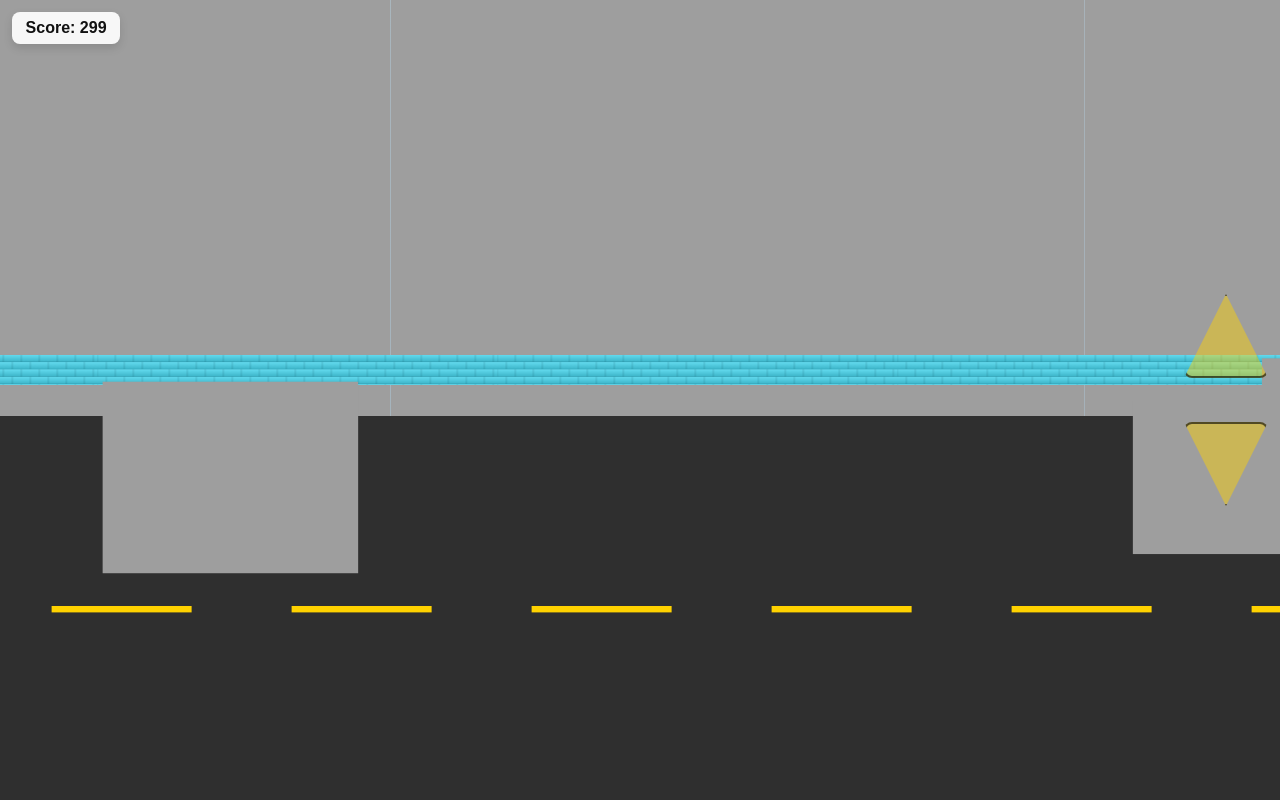
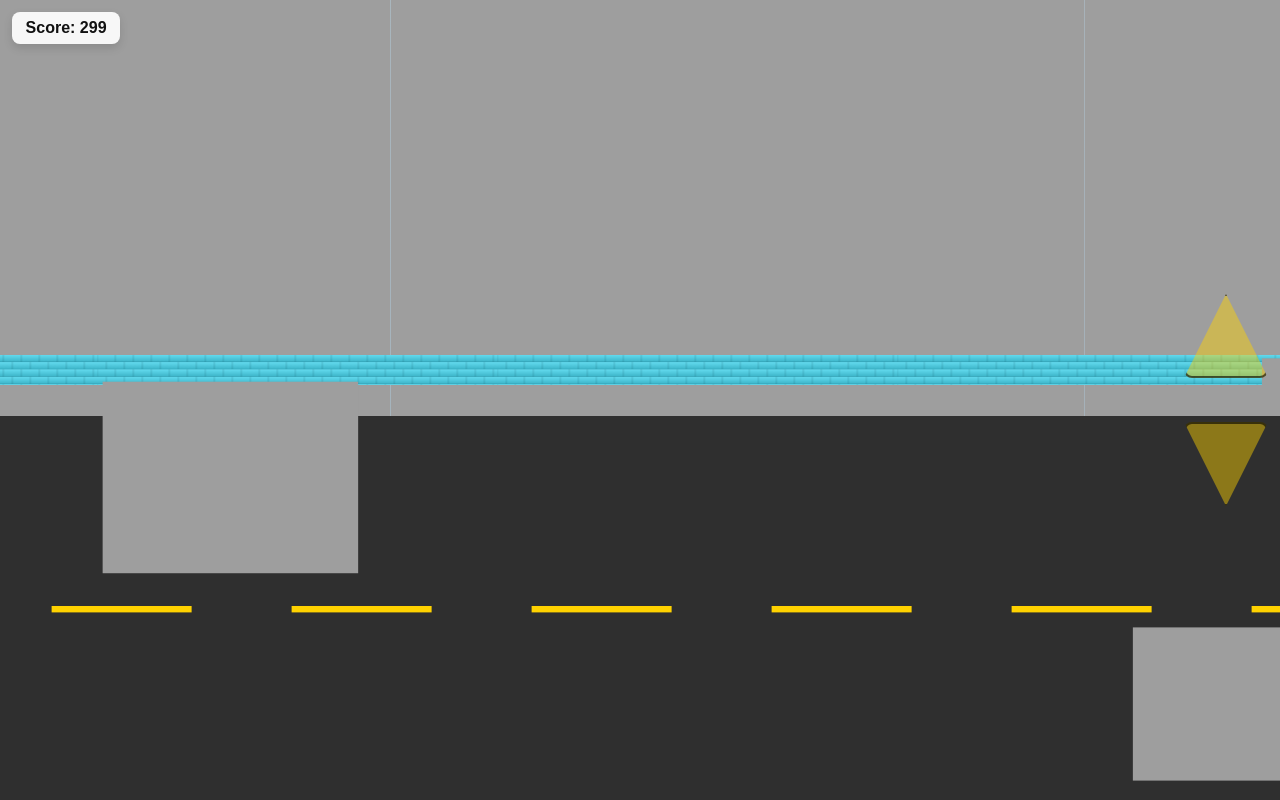
Before and after one commit to mktgruposampaio-svg/schoolbusfornelle, a plain HTML site: page index.html in a window 1280 px wide. Drawn offline with Linux system fonts and the light colour scheme.

Commit message:
Update index.html

```diff
--- a/index.html
+++ b/index.html
@@ -190,7 +190,7 @@ function resize(){
   ctx.setTransform(dpr,0,0,dpr,0,0);
   W=innerWidth;H=innerHeight;
   roadH=H*0.48;roadTop=H-roadH;
-  const faixa1=roadTop+roadH*0.16,faixa2=roadTop+roadH*0.16;
+  const faixa1=roadTop+roadH*0.16,faixa2=roadTop+roadH*0.75;
   lanesY=[faixa1,faixa2];
   const bw=W*(W>900?0.20:0.20);
   const r=bus.img.width/bus.img.height;
```
